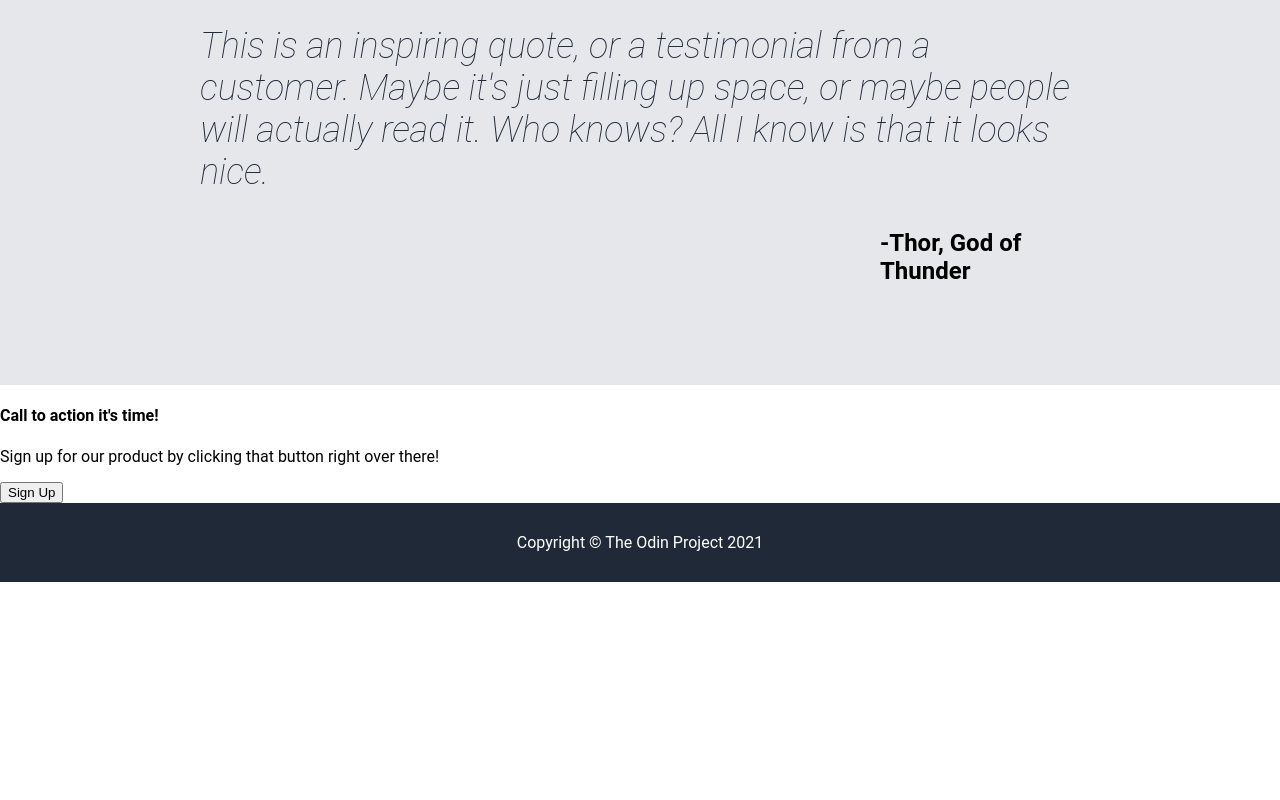
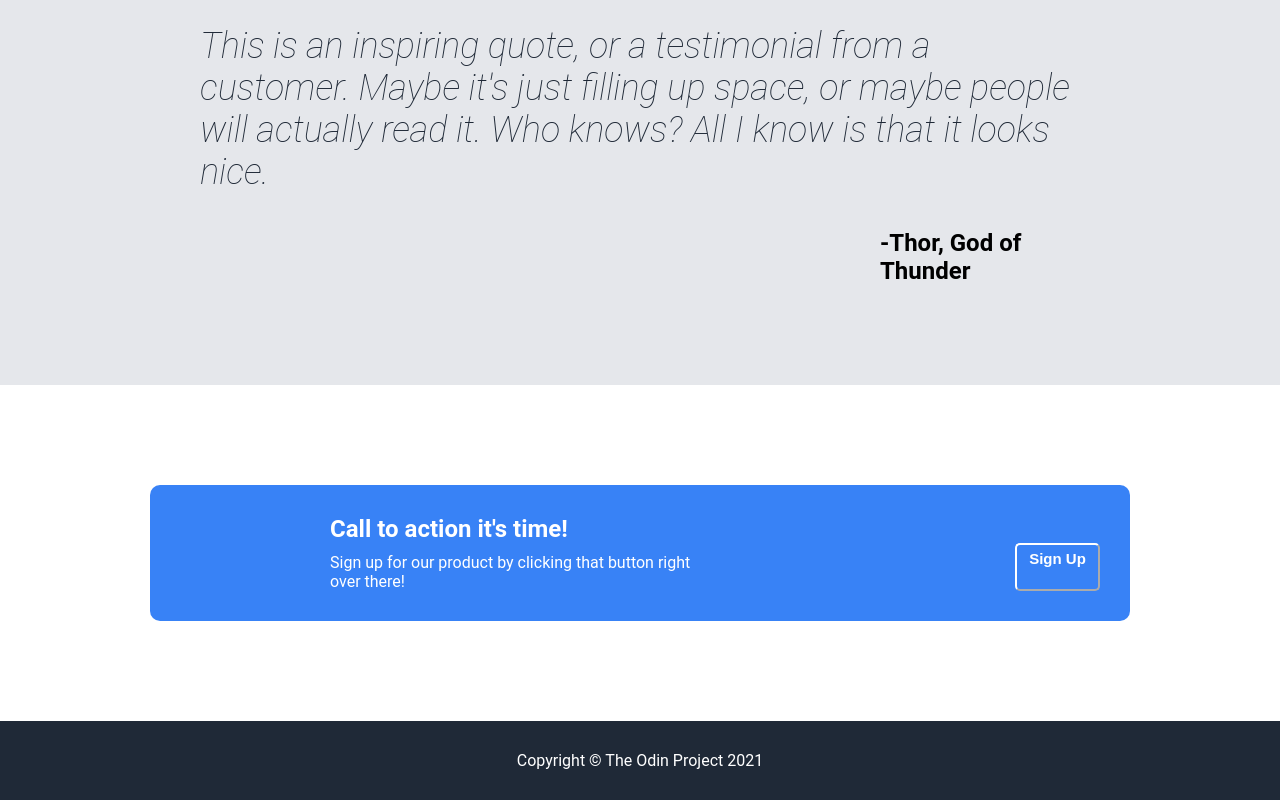
Before and after one commit to PRODI3GY/ODIN-PROJECT, a plain HTML site: page Foundations/PROJECT-FOUNDATIONS/index.html in a window 1280 px wide. Shown: the part 988-1788 px from the top of the page. Before the commit the page ends 1570 px from the top, so only its background shows below. Drawn offline with Linux system fonts and the light colour scheme.

Commit message:
Finished 'PROJECT-FOUNDATIONS(Landing Page)'

```diff
--- a/Foundations/PROJECT-FOUNDATIONS/index.html
+++ b/Foundations/PROJECT-FOUNDATIONS/index.html
@@ -54,13 +54,16 @@
 			<p class="signature">-Thor, God of Thunder</p>
 
 		</div>
-		<div>
-			<div>
-				<h4>Call to action it's time!</h4>
-				<p>Sign up for our product by clicking that button right over there!</p>
-				<button type="button">Sign Up</button>
+		<div class="second-last">
+		    <div class="Final">
+			<h4 class="h4final">Call to action it's time!</h4>
+			<div class="last-div-I-promise">
+			<p class="pfinal">Sign up for our product by clicking that button right over there!</p>
+			<button type="button" class="button2">Sign Up</button>
 			</div>
+		    </div>
 		</div>
+
 		<div class="Footer">
 			Copyright © The Odin Project 2021
 		</div>
--- a/Foundations/PROJECT-FOUNDATIONS/style.css
+++ b/Foundations/PROJECT-FOUNDATIONS/style.css
@@ -160,3 +160,49 @@ a {
 	color: white;
 	background-color: #1F2937;
 }
+
+.second-last {
+	padding: 100px 150px;
+}
+
+.button2 {
+	background-color: #3882F6;
+	color: white;
+	border-radius: 5px;
+	border-color: white;
+	padding: 5px;
+	width: 95px;
+	font-weight: bold;
+	font-size: 15px;
+	margin:0;
+	display: flex;
+	justify-content: center;
+	margin-left: 300px;
+}
+.Final {
+	display: flex;
+	flex-direction: column;
+	background-color: #3882F6;
+	color: white;
+	padding: 30px;
+	border-radius: 10px;
+}
+
+.h4final {
+	margin: 0;
+	margin-left: 150px;
+	display: flex;
+	font-size: 24px;
+}
+
+.last-div-I-promise {
+	display: flex;
+	flex-direction: row;
+}
+
+.pfinal {
+	margin: 0;
+	margin-top: 10px;
+	margin-left: 150px;
+	display: flex;
+}
```
